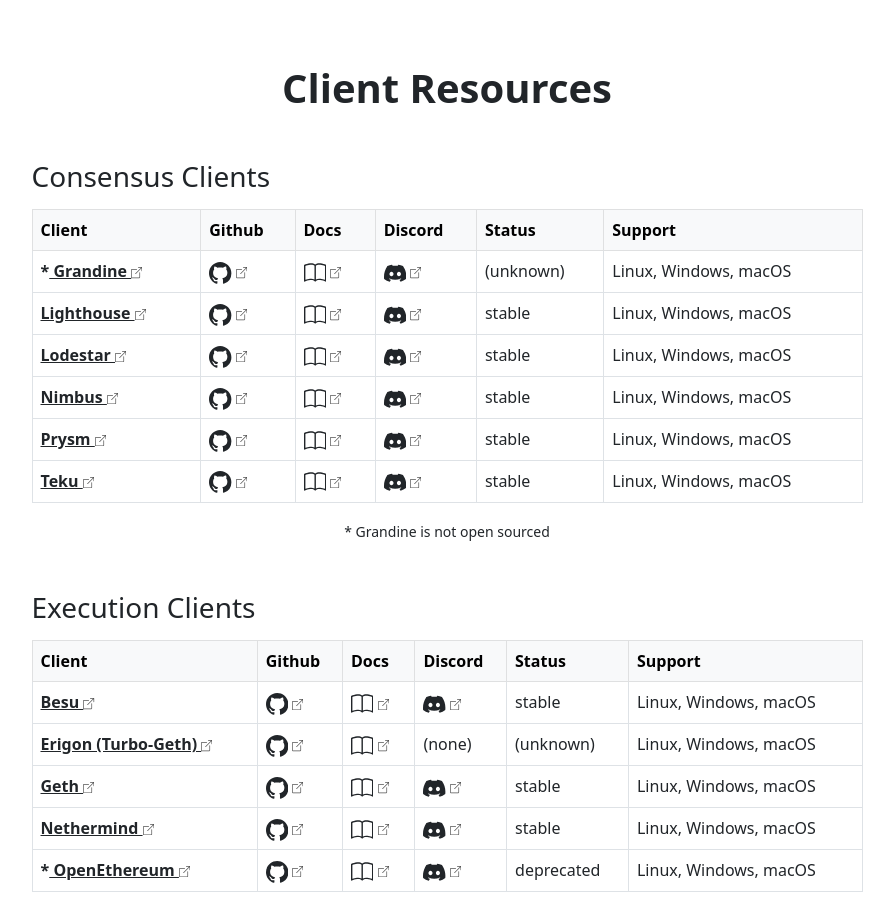
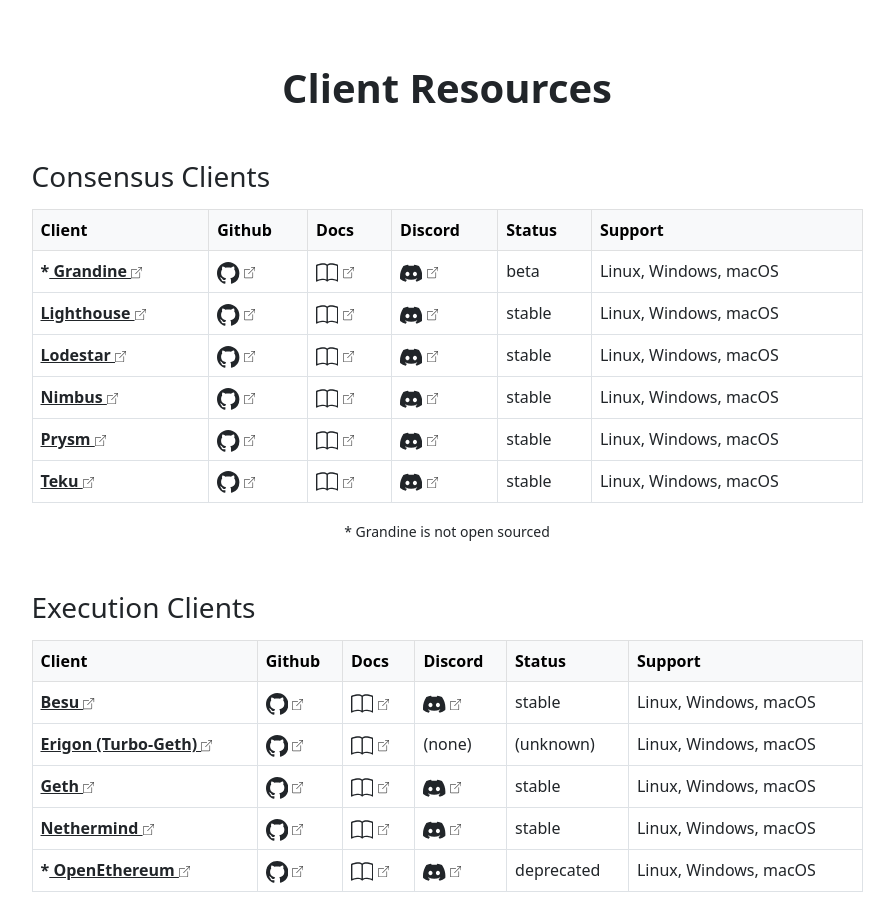
Before and after one commit to etheralpha/clientdiversity-org, a Jekyll site: the page built from index.md, in a window 1280 px wide and 900 px high, scrolled down 2689 px. Shown: the whole window, without its empty margins (193-1087 px from the left). Built offline with Jekyll 4.4.1, drawn with Linux system fonts in a browser that asks for light colours.

Commit message:
update grandine status

```diff
--- a/_data/clients-consensus.yml
+++ b/_data/clients-consensus.yml
@@ -13,7 +13,7 @@
   github: https://github.com/sifraitech/grandine
   docs: https://github.com/sifraitech/grandine
   discord: https://discord.gg/H9XCdUSyZd
-  status:
+  status: beta
   support: Linux, Windows, macOS
   opensource: false
 - name: Lighthouse
```
